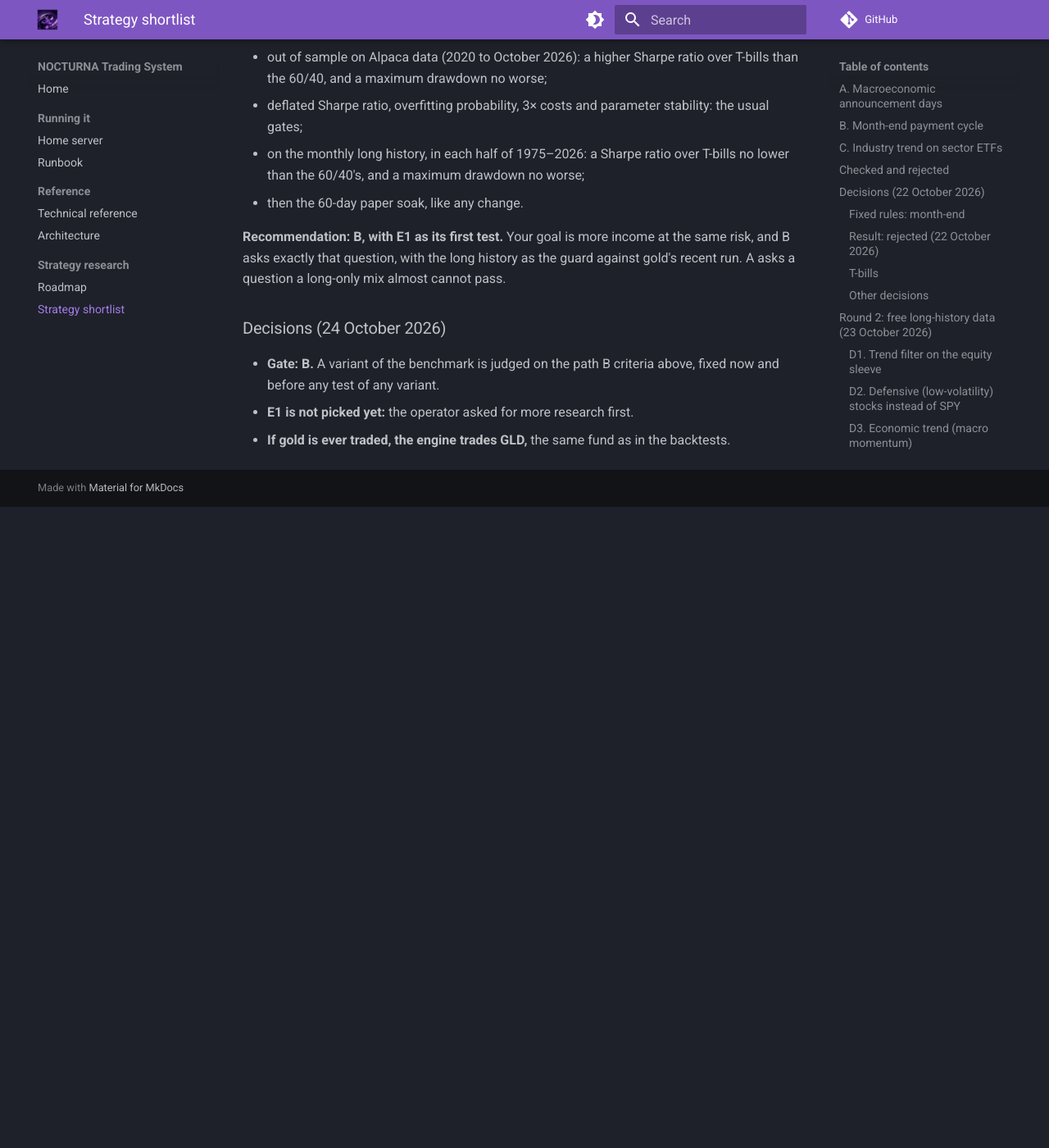
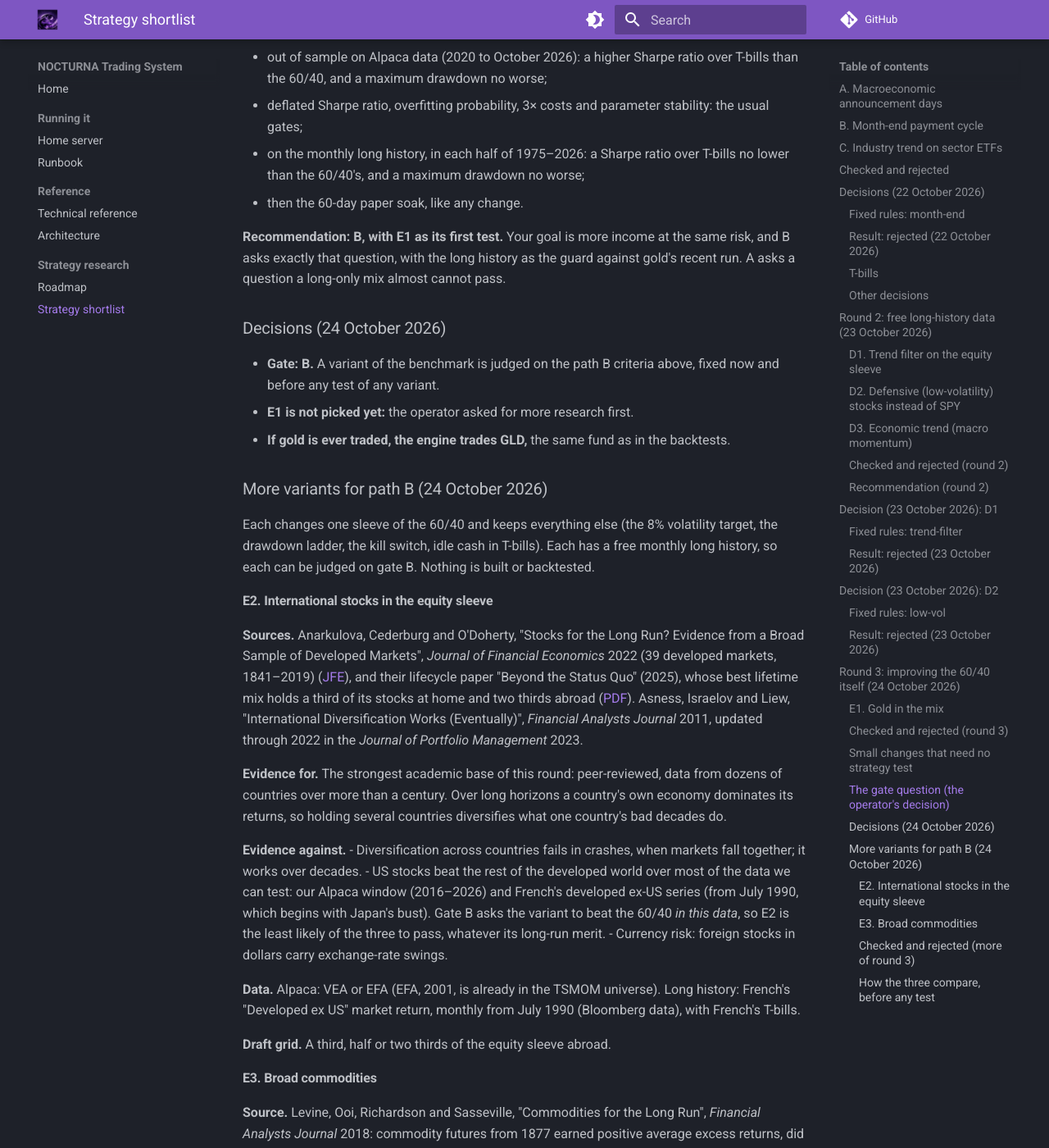
Before and after one commit to Yog-Sotho/Nocturna-Trading-System, an MkDocs documentation site: the page built from docs/STRATEGY_SHORTLIST.md, in a window 1280 px wide and 1400 px high, scrolled down 22424 px. Shown: the whole window at 82% size. Built offline with MkDocs 1.6.1 and Material for MkDocs 9.7.7, drawn with Linux system fonts in a browser that asks for light colours; comment, search, counter and statistics services are not loaded; before the commit the page ends 23042 px from its top, so only the background shows below that; some of the changed text lies outside the part shown.

Commit message:
Shortlist round 3: international stocks and commodities as gate B variants
Research only. E2 moves part of the equity sleeve abroad (Anarkulova,
Cederburg and O'Doherty, JFE 2022; Asness, Israelov and Liew, FAJ 2011),
E3 adds a commodity sleeve (Levine, Ooi, Richardson and Sasseville, FAJ
2018). Each has a free monthly long history (French's developed ex-US
from 1990, AQR's commodity index from 1877). A comparison table states,
before any test, how our data is likely to treat each.

Co-Authored-By: Claude Opus 5.5 <noreply@anthropic.com>
Claude-Session: https://claude.ai/code/session_012GGTNB9hHZ4RSx8aaTXJyQ

```diff
--- a/docs/STRATEGY_SHORTLIST.md
+++ b/docs/STRATEGY_SHORTLIST.md
@@ -842,3 +842,83 @@ run. A asks a question a long-only mix almost cannot pass.
   before any test of any variant.
 - **E1 is not picked yet:** the operator asked for more research first.
 - **If gold is ever traded, the engine trades GLD,** the same fund as in the backtests.
+
+### More variants for path B (24 October 2026)
+
+Each changes one sleeve of the 60/40 and keeps everything else (the 8% volatility target, the
+drawdown ladder, the kill switch, idle cash in T-bills). Each has a free monthly long history,
+so each can be judged on gate B. Nothing is built or backtested.
+
+#### E2. International stocks in the equity sleeve
+
+**Sources.** Anarkulova, Cederburg and O'Doherty, "Stocks for the Long Run? Evidence from a
+Broad Sample of Developed Markets", *Journal of Financial Economics* 2022 (39 developed
+markets, 1841–2019) ([JFE](https://ideas.repec.org/a/eee/jfinec/v143y2022i1p409-433.html)),
+and their lifecycle paper "Beyond the Status Quo" (2025), whose best lifetime mix holds a third
+of its stocks at home and two thirds abroad
+([PDF](https://finance-conference.wpcarey.asu.edu/sites/g/files/litvpz3416/files/2025-01/Beyond%20the%20Status%20Quo.pdf)).
+Asness, Israelov and Liew, "International Diversification Works (Eventually)", *Financial
+Analysts Journal* 2011, updated through 2022 in the *Journal of Portfolio Management* 2023.
+
+**Evidence for.** The strongest academic base of this round: peer-reviewed, data from dozens of
+countries over more than a century. Over long horizons a country's own economy dominates its
+returns, so holding several countries diversifies what one country's bad decades do.
+
+**Evidence against.**
+- Diversification across countries fails in crashes, when markets fall together; it works over
+  decades.
+- US stocks beat the rest of the developed world over most of the data we can test: our Alpaca
+  window (2016–2026) and French's developed ex-US series (from July 1990, which begins with
+  Japan's bust). Gate B asks the variant to beat the 60/40 *in this data*, so E2 is the least
+  likely of the three to pass, whatever its long-run merit.
+- Currency risk: foreign stocks in dollars carry exchange-rate swings.
+
+**Data.** Alpaca: VEA or EFA (EFA, 2001, is already in the TSMOM universe). Long history:
+French's "Developed ex US" market return, monthly from July 1990 (Bloomberg data), with French's
+T-bills.
+
+**Draft grid.** A third, half or two thirds of the equity sleeve abroad.
+
+#### E3. Broad commodities
+
+**Source.** Levine, Ooi, Richardson and Sasseville, "Commodities for the Long Run", *Financial
+Analysts Journal* 2018: commodity futures from 1877 earned positive average excess returns,
+did well in inflationary spells and had low correlation with stocks and bonds
+([NBER w22793](https://www.nber.org/papers/w22793)). AQR publishes the index updated to May
+2025, monthly and free
+([dataset](https://www.aqr.com/Insights/Datasets/Commodities-for-the-Long-Run-Original-Paper-Data)).
+
+**Evidence for.** A long, public, monthly history (1877–2025) to test on; and commodities rose
+when stocks and bonds both fell for inflation, as in 2022.
+
+**Evidence against.**
+- Two of the authors work at AQR, which sells commodity products.
+- Single commodity futures earn about nothing on average; an index's return comes largely from
+  rebalancing (Erb and Harvey, "The Strategic and Tactical Value of Commodity Futures", *FAJ*
+  2006; [NBER w11222](https://www.nber.org/system/files/working_papers/w11222/w11222.pdf)).
+- Since index investing took off around 2004, commodities move more with stocks, and the
+  evidence on whether their returns fell is mixed (see the review
+  "[Financialization of commodity markets ten years later](https://www.sciencedirect.com/science/article/abs/pii/S240585132300003X)",
+  2023).
+- The funds are dear: DBC about 0.85% a year, BCI 0.26% but only listed in 2017.
+
+**Data.** Alpaca: DBC (2006; already in the TSMOM universe). Long history: AQR's equal-weight
+commodity futures excess return plus French's T-bills.
+
+**Draft grid.** A commodity sleeve of 5%, 10% or 15%, taken equally from stocks and bonds.
+
+#### Checked and rejected (more of round 3)
+
+| Idea | Why not |
+|---|---|
+| Inflation-linked bonds (TIPS) in the bond sleeve | Only practitioner evidence turned up, and it disagrees; long TIPS lost with other bonds in 2022, as rates rose |
+
+#### How the three compare, before any test
+
+| | E1 gold | E2 international | E3 commodities |
+|---|---|---|---|
+| Strength of the evidence | One new preprint, issuers' studies | Peer-reviewed, a century, many countries | Peer-reviewed, 1877 on, but by a seller |
+| Our test data | Flatters it (gold ×4 since 2016) | Punishes it (US ahead since 1990) | Mixed (AQR index over T-bills: −22% in 2015, −11% in 2018, +30% in 2021, +17% in 2022) |
+| Free long history | 1975–2026, monthly averages | July 1990–2026 | 1877–May 2025 |
+| Fund cost | GLD 0.40% | VEA 0.03–0.05%, EFA 0.32% ([comparison](https://www.etfcentral.com/compare-etfs/EFA-vs-VEA)) | DBC about 0.85% ([comparison](https://www.etfcentral.com/compare-etfs/BCI-vs-DBC)) |
+| Chance of passing gate B | Highest | Lowest | In between |
```
